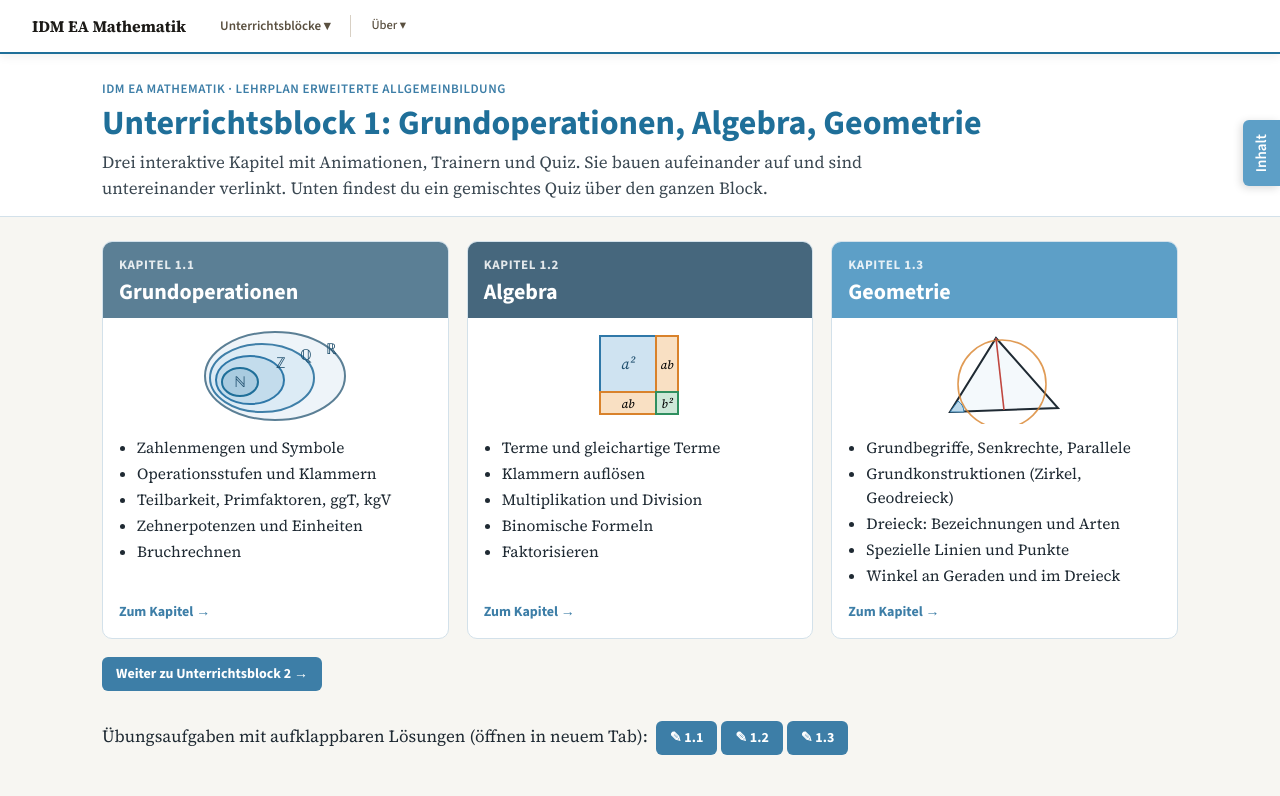
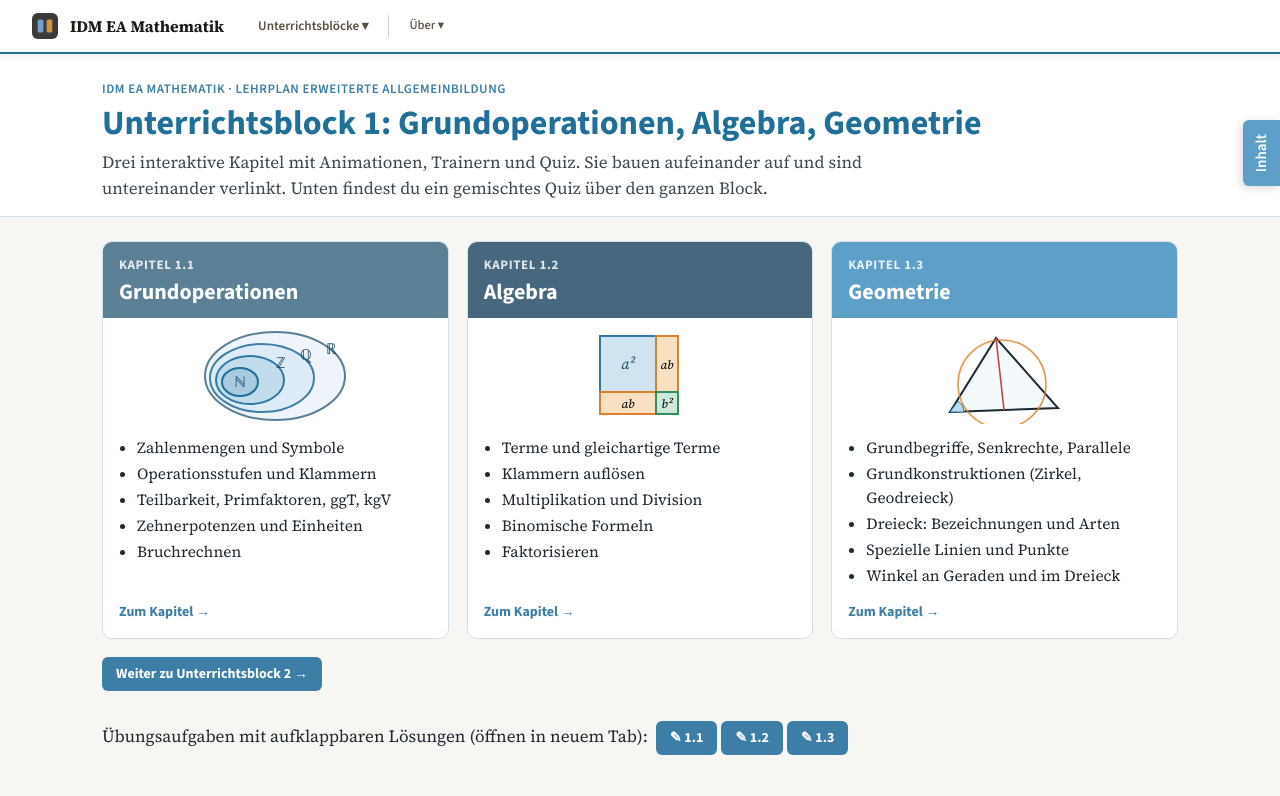
Before and after one commit to go4exercises/ea-mathe, a plain HTML site: page index.html in a window 1280 px wide. Shown: the top 796 px of the page. Drawn offline with nearby package versions, Linux system fonts and the light colour scheme.

Commit message:
Kopfleiste: Rücklink auf begreifbar.ch als Symbol
Co-Authored-By: Claude Opus 5.5 <noreply@anthropic.com>

```diff
--- a/common.css
+++ b/common.css
@@ -189,6 +189,7 @@ g.mj-kipp{transform-box:fill-box;transform-origin:center;animation:kipp 1s ease
 /* ======================= Kopfleiste (nav.js) — Masse, Schrift und Farben wie sek1-mathe (style.css .site-hdr) ======================= */
 .blocknav{position:sticky;top:0;z-index:200;--hk-tinte:#1c1a17;--hk-tinte2:#5a5040;--hk-linie:#d8d0c4;--hk-papier:#f8f6f1;--hk-akz:var(--titel);--hk-akz-hell:#e1eef6}
 .site-hdr{background:#fff;border-bottom:2.5px solid var(--hk-akz);padding:0 32px;height:54px;display:flex;align-items:center;gap:24px;box-shadow:0 2px 10px rgba(28,26,23,.08);font-family:"Source Sans 3",system-ui,sans-serif;line-height:1.7}
+.hk-zurueck{display:flex;flex-shrink:0;margin-right:-12px;border-radius:6px;opacity:.85;transition:opacity .15s}.hk-zurueck:hover{opacity:1}.hk-zurueck img{display:block;width:26px;height:26px}
 .site-hdr .logo{font:700 16px "Source Serif 4",Georgia,serif;color:var(--hk-tinte);text-decoration:none;white-space:nowrap}
 .site-nav{display:flex;align-items:center;gap:4px;flex:1}
 .site-nav>a{font-size:13.1px;font-weight:600;color:var(--hk-tinte2);padding:5px 10px;border-radius:6px;text-decoration:none;white-space:nowrap}
--- a/nav.js
+++ b/nav.js
@@ -46,6 +46,7 @@
           mn+=`<a class="mn-sub${c===curC&&isAuf?' mn-aktiv':''}" href="${c.a}" target="_blank" rel="noopener">✎ Übungsaufgaben ${nr(c.t)}</a>`}}
       dd+='</div>';mn+='</div></details>'}
     bar.innerHTML=`<header class="site-hdr">
+  <a href="https://begreifbar.ch/" class="hk-zurueck" title="Zu begreifbar.ch" aria-label="Zu begreifbar.ch"><img src="begreifbar.svg" width="26" height="26" alt=""></a>
   <a href="index.html" class="logo">IDM EA Mathematik</a>
   <nav class="site-nav">
     <div class="dropdown"><button type="button" class="nav-btn${curC?' aktiv':''}" data-dd="dd-bl">Unterrichtsblöcke ▾</button>
```
Also changed, not shown: begreifbar.svg (added), 1 other file.
